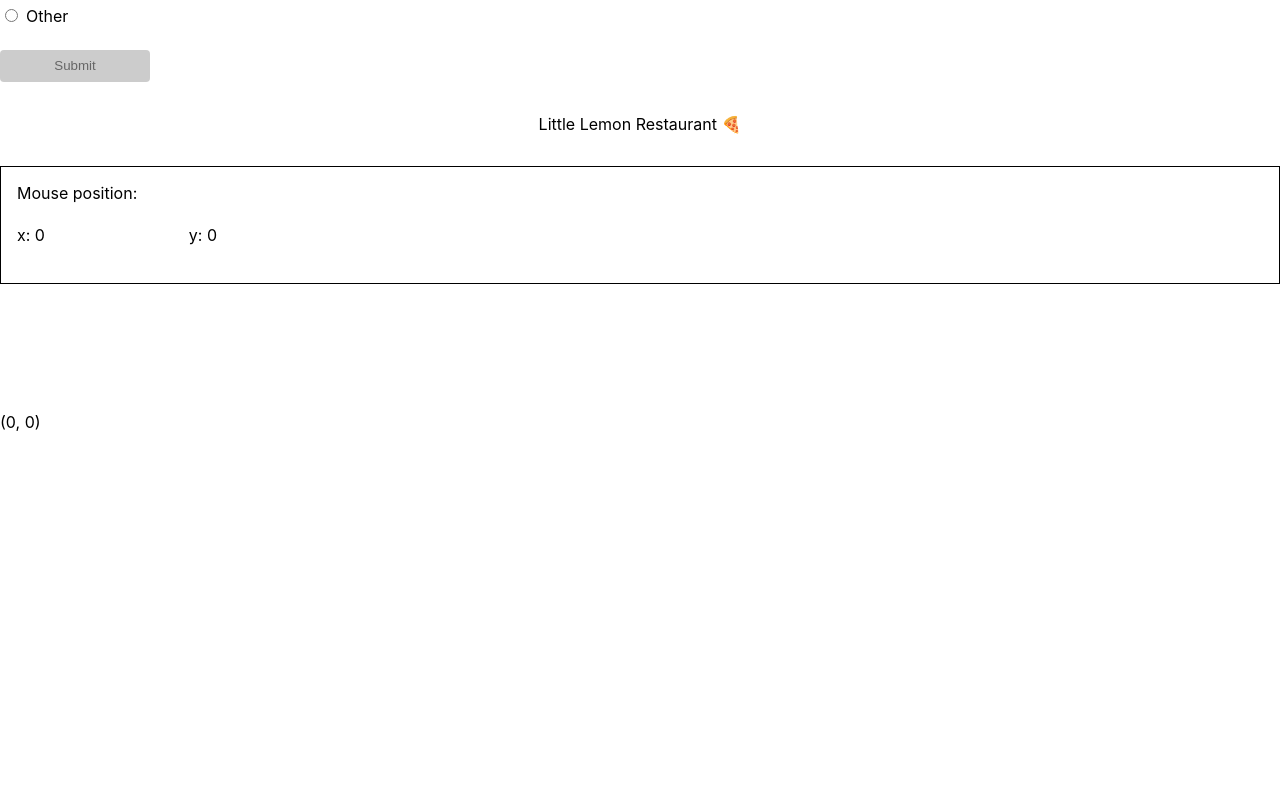
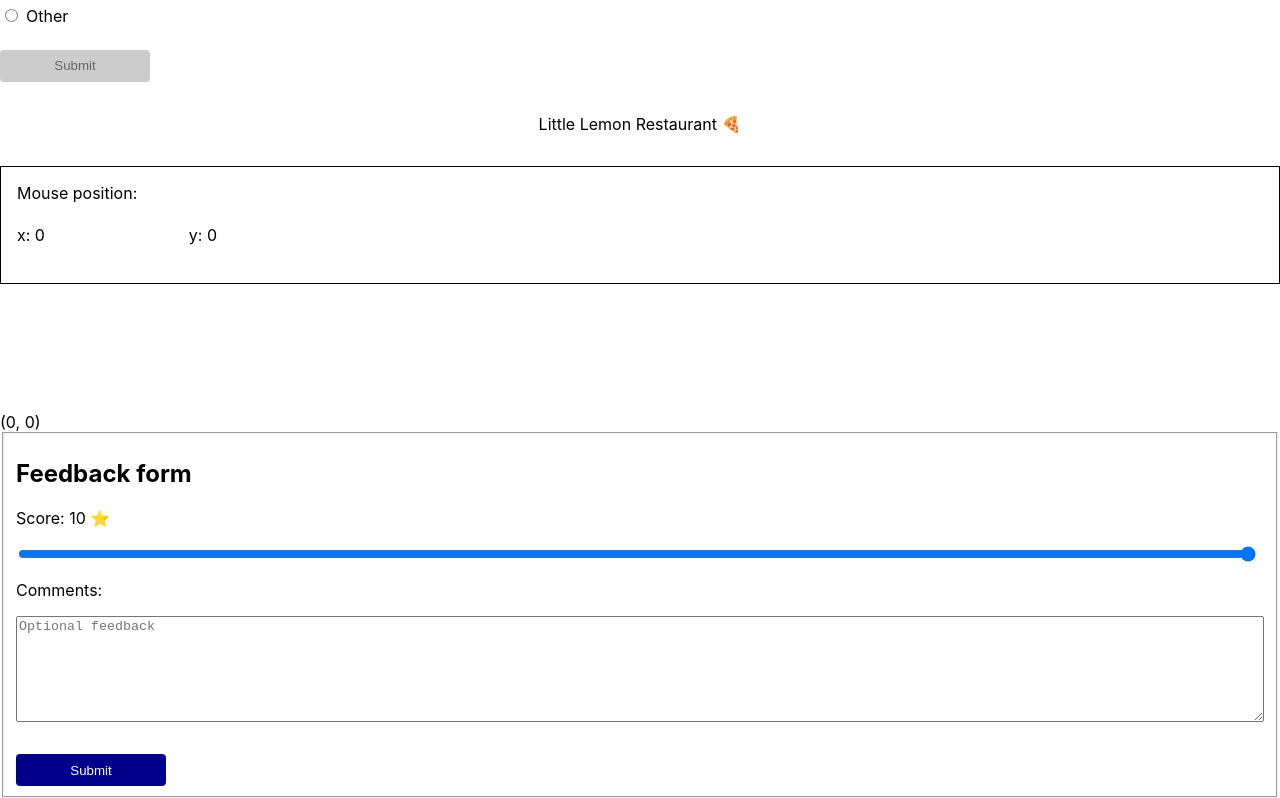
Before and after one commit to NikhilDS-Rice/my-react, a React (Create React App) app: page / in a window 1280 px wide. Shown: the part 937-1735 px from the top of the page. Before the commit the page ends 1369 px from the top, so only its background shows below. Built offline with nearby package versions, Linux system fonts and the light colour scheme; no server answers.

Commit message:
Added feedback form

```diff
--- a/src/App.js
+++ b/src/App.js
@@ -4,8 +4,14 @@
 import Customhook from "./custom-hook/Custom-hook"; // Using custom-hooks
 import Radiobuttons from "./Radiobuttons/Radiobuttons"; //Using reactclone-components
 import Hoc from "./Hoc/Hoc"; //for mouse positions
+import Feedbackform from "./Feedbackform/Feedbackform";
 
 function App() {
+
+  const handleSubmit = () => {
+    console.log("Form submitted!");
+  };
+
   return (
   <>
     <Root />
@@ -14,6 +20,7 @@
     <Customhook />
     <Radiobuttons />
     <Hoc />
+    <Feedbackform onSubmit={handleSubmit} />
   </>
 
 
--- /dev/null
+++ b/src/Feedbackform/Feedbackform.css
@@ -0,0 +1,32 @@
+.Feedbackform {
+    padding: 16px;
+    width: 400px;
+  }
+
+  fieldset {
+    display: flex;
+    flex-direction: column;
+  }
+
+  label {
+    margin-right: 8px;
+  }
+
+  .Field {
+    padding-bottom: 16px;
+    display: flex;
+    flex-direction: column;
+  }
+
+  .Row {
+    display: flex;
+    flex-direction: row;
+  }
+
+  label {
+    margin-bottom: 16px;
+  }
+
+  textarea {
+    height: 100px;
+  }
--- /dev/null
+++ b/src/Feedbackform/Feedbackform.js
@@ -0,0 +1,58 @@
+import "./Feedbackform.css";
+import { useState } from "react";
+
+function Feedbackform({onSubmit}) {
+  const [score, setScore] = useState("10");
+  const [comment, setComment] = useState("");
+
+  const isDisabled = Number(score) < 5 && comment.length <= 10;
+
+  const textAreaPlaceholder = isDisabled
+    ? "Please provide a comment explaining why the experience was not good. Minimum length is 10 characters."
+    : "Optional feedback";
+
+  const handleSubmit = (e) => {
+    e.preventDefault();
+    onSubmit({score, comment});
+  };
+
+  return (
+    <div className="App">
+      <form onSubmit={handleSubmit}>
+        <fieldset>
+          <h2>Feedback form</h2>
+          <div className="Field">
+            <label htmlFor="score">Score: {score} ⭐</label>
+            <input
+              id="score"
+              value={score}
+              onChange={(e) => {
+                setScore(e.target.value);
+              }}
+              type="range"
+              min="0"
+              max="10"
+            />
+          </div>
+          <div className="Field">
+            <label htmlFor="comment">Comments:</label>
+            <textarea
+              id="comment"
+              placeholder={textAreaPlaceholder}
+              name="comment"
+              value={comment}
+              onChange={(e) => {
+                setComment(e.target.value);
+              }}
+            />
+          </div>
+          <button type="submit" disabled={isDisabled}>
+            Submit
+          </button>
+        </fieldset>
+      </form>
+    </div>
+  );
+}
+
+export default Feedbackform;
```
